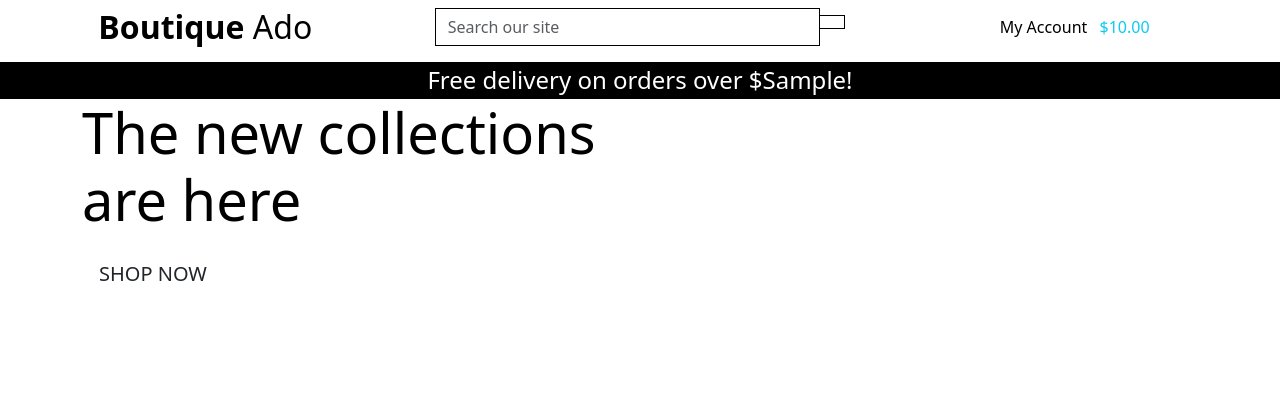
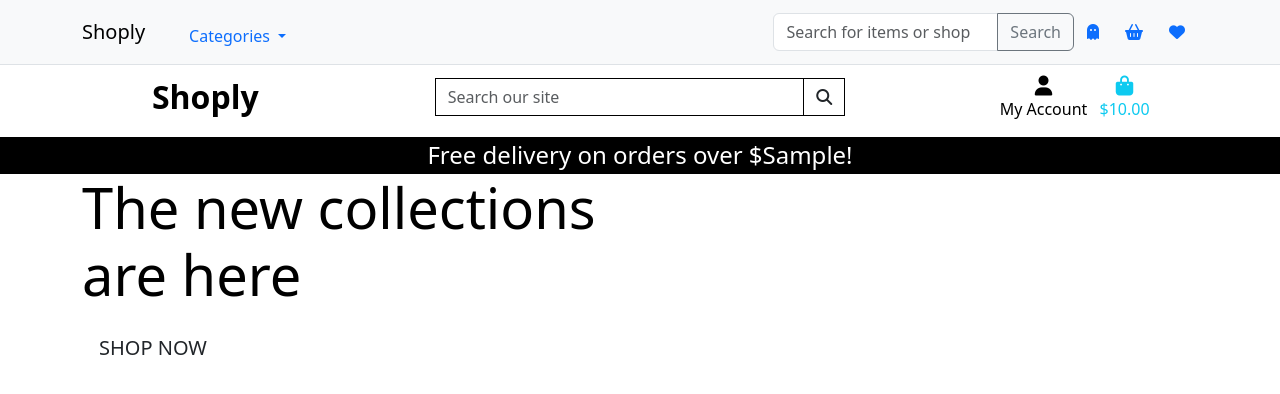
Before and after one commit to patrickaod/Shoply, a Django app: template home/templates/home/index.html in a window 1280 px wide. Shown: the top 394 px of the page. Run offline with Django 5.2, Linux system fonts and the light colour scheme; the template is opened without the code that fills it: most values are stand-ins (such as "Sample title", 1, 10 or a date in 2020); some libraries are stand-ins or nearby versions.

Commit message:
Add font awesome cdn and new nav elements

```diff
--- a/templates/base.html
+++ b/templates/base.html
@@ -26,6 +26,9 @@
     <script src="{% static 'js/main.js' %}" defer></script>
     {% block javascript %}{% endblock %}
 
+    <!-- FontAwesome V6 -->
+    <script src="https://kit.fontawesome.com/78136839ce.js" crossorigin="anonymous"></script>
+
     <!-- Bootstrap 5.3.3 -->
     <link href="https://cdn.jsdelivr.net/npm/bootstrap@5.3.3/dist/css/bootstrap.min.css" rel="stylesheet" integrity="sha384-QWTKZyjpPEjISv5WaRU9OFeRpok6YctnYmDr5pNlyT2bRjXh0JMhjY6hW+ALEwIH" crossorigin="anonymous">
     <script src="https://cdn.jsdelivr.net/npm/@popperjs/core@2.11.8/dist/umd/popper.min.js" integrity="sha384-I7E8VVD/ismYTF4hNIPjVp/Zjvgyol6VFvRkX/vR+Vc4jQkC+hVqc2pM8ODewa9r" crossorigin="anonymous"></script>
@@ -34,10 +37,47 @@
   <body>
     <!-- Page-Header -->
     <header>
+        <!-- Base Navigation -->
+        <nav class="navbar navbar-expand-lg navbar-light bg-light border-bottom">
+            <div class="container">
+              <!-- Logo -->
+              <a class="navbar-brand" href="#">Shoply</a>
+              <!-- Categories -->
+              <div class="container mt-2">
+                <ul class="nav">
+                  <li class="nav-item dropdown">
+                    <a class="nav-link dropdown-toggle" href="#" id="Categories" role="button" data-bs-toggle="dropdown" aria-expanded="false">
+                      Categories
+                    </a>
+                    <!-- Dropdown Categories -->
+                    <ul class="dropdown-menu" aria-labelledby="Categories">
+                      <li><a class="dropdown-item" href="#">Rings</a></li>
+                      <li><a class="dropdown-item" href="#">Necklaces</a></li>
+                      <li><a class="dropdown-item" href="#">Bracelets</a></li>
+                    </ul>
+                  </li>
+                </ul>
+              </div>
+              <!-- Search Bar -->
+              <form class="d-flex mx-auto" style="width: 50%;">
+                <div class="input-group">
+                  <input type="search" class="form-control" placeholder="Search for items or shops" aria-label="Search">
+                  <button class="btn btn-outline-secondary" type="submit" id="search-btn">Search</button>
+                </div>
+              </form>
+              <!-- User Icons -->
+              <div class="d-flex">
+                <a href="#" class="btn btn-link position-relative"><i class="fa-solid fa-ghost"></i></a>
+                <a href="#" class="btn btn-link position-relative"><i class="fa-solid fa-basket-shopping"></i></a>
+                <a href="#" class="btn btn-link position-relative"><i class="fa-solid fa-heart"></i></a>
+              </div>
+            </div>
+          </nav>
+
       <div id="topnav" class="row bg-white pt-lg-2 d-none d-lg-flex">
         <div class="col-12 col-lg-4 my-auto py-1 py-lg-0 text-center text-lg-left">
             <a href="" class="nav-link main-logo-link">
-                <h2 class="logo-font text-black my-0"><strong>Boutique</strong> Ado</h2>
+                <h2 class="logo-font text-black my-0"><strong>Shoply</strong></h2>
             </a>
         </div>
         <div class="col-12 col-lg-4 my-auto py-1 py-lg-0">
```
